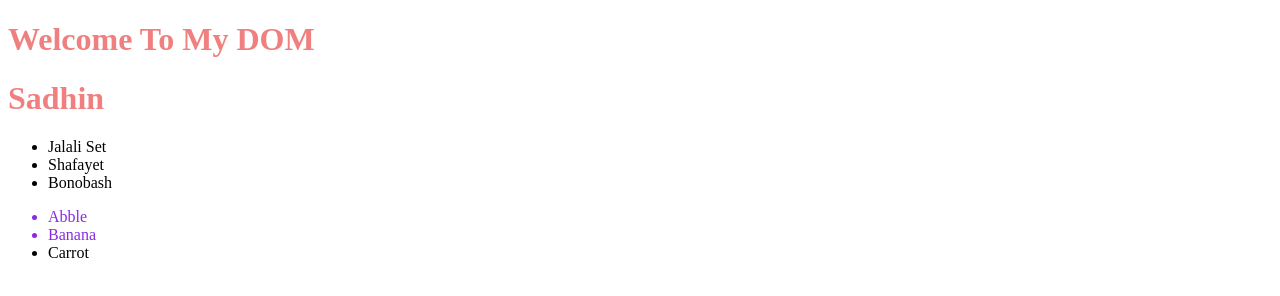
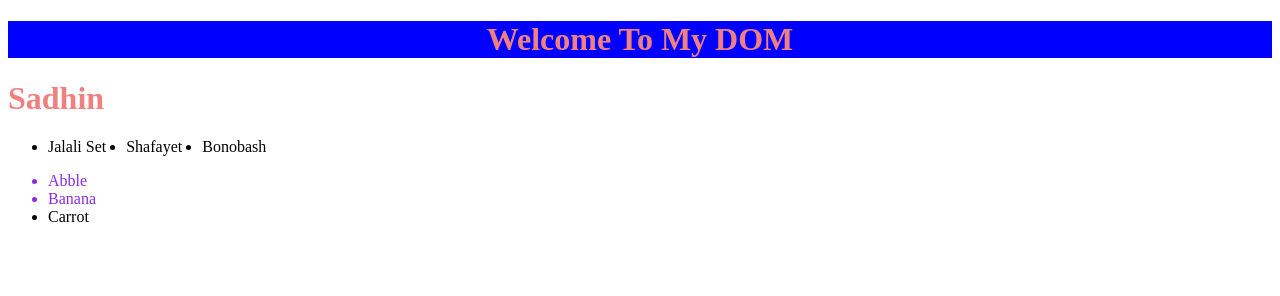
Before and after one commit to sadhin28/Toure-of-dome, a plain HTML site: page dom-1/index.html in a window 1280 px wide. Drawn offline with Linux system fonts and the light colour scheme.

Commit message:
setattripute practice

```diff
--- a/dom-1/index.html
+++ b/dom-1/index.html
@@ -8,14 +8,14 @@
 </head>
 <body>
     <header>
-        <h1>Welcome To My DOM</h1>
+        <h1 id="headerTittle">Welcome To My DOM</h1>
     </header>
     <main>
         <h1 id="mydom">My awsom dom</h1>
-        <ul class="ul1">
-            <li>Jalali Set</li>
-            <li>Shafayet</li>
-            <li>Bonobash</li>
+        <ul id="ul1">
+            <li id="lii">Jalali Set</li>
+            <li id="lii">Shafayet</li>
+            <li id="lii">Bonobash</li>
         </ul>
 
         <ul>
@@ -46,9 +46,15 @@
         for(let l of ul12){
             console.log(l.innerText)
         }
-
-
-
+        document.getElementById('headerTittle').style.backgroundColor='blue'
+        document.getElementById('headerTittle').style.textAlign='center'
+        document.getElementById('ul1').style.display='flex'
+        document.getElementById('ul1').style.gap='20px'
+        const title = document.getElementById('headerTittle');
+        title.setAttribute('title', 'Tooltip set by javascript');
+        myDom.setAttribute('title', 'I am Sadhin');
+        const  links = document.getElementById('ul1');
+        links.setAttribute('title','Click me');
     </script>
 </body>
 </html>
```
